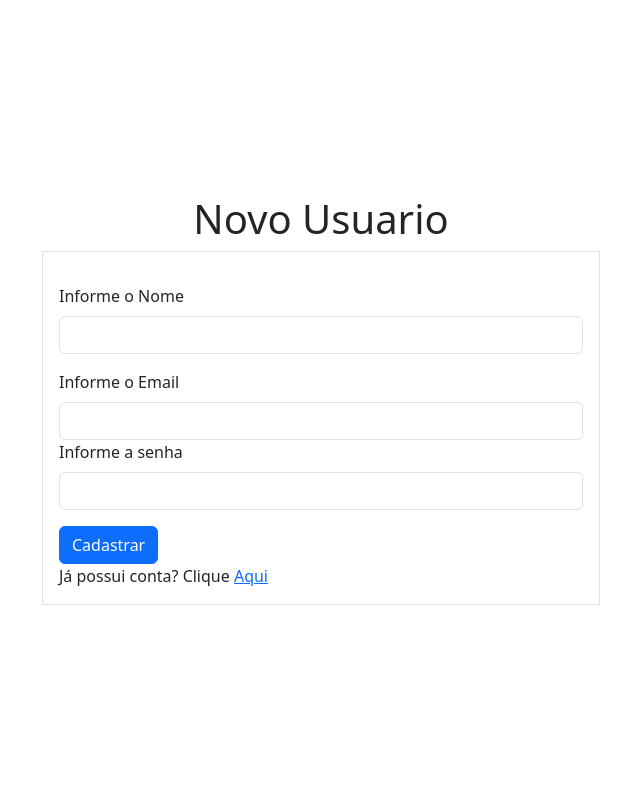
After one commit to igorcontri/eletivaI-php, a PHP site: page /novo_usuario.php in a window 1280 px wide. The commit adds this page. Shown: the whole page, without its empty margins (319-959 px from the left). Run offline with PHP 8.4, Linux system fonts and the light colour scheme.

Commit message:
projeto aula 2

```diff
--- /dev/null
+++ b/01_exercicios/projeto/conexao.php
@@ -0,0 +1,14 @@
+<?php
+declare(strict_types=1);
+
+$dominio = 'mysql:host=localhost;dbname=projetophp';
+$usuario = 'root';
+$senha = '';
+
+try {
+    $pdo = new PDO($dominio, $usuario, $senha);
+} catch (PDOException $e){
+    die("Erro ao conectar com o banco! ".$e->getMessage());
+}
+
+?>
--- /dev/null
+++ b/01_exercicios/projeto/novo_usuario.php
@@ -0,0 +1,71 @@
+<?php
+    require_once('conexao.php');
+
+    if($_SERVER['REQUEST_METHOD'] == "POST"){
+
+        try{
+
+          $nome = $_POST['nome'];
+          $email = $_POST['email'];
+          $senha = password_hash($_POST['senha'], PASSWORD_BCRYPT);
+          $stmt = $pdo->prepare("INSERT INTO usuario (nome, email, senha) VALUES(?, ?, ?)");
+
+          if($stmt->execute([$nome, $email, $senha]))
+            header("location: index.php?cadastro=true");
+          else
+            echo "<p> Erro ao inserir o usuário </p>";
+        } catch(Exception $e){
+          echo "Erro ao inserir usuário".$e->getMessage();
+          die();
+        }
+
+      }
+
+?>
+<!doctype html>
+<html lang="en">
+  <head>
+    <meta charset="utf-8">
+    <meta name="viewport" content="width=device-width, initial-scale=1">
+    <title>Exemplo</title>
+    <link href="https://cdn.jsdelivr.net/npm/bootstrap@5.3.3/dist/css/bootstrap.min.css" rel="stylesheet" integrity="sha384-QWTKZyjpPEjISv5WaRU9OFeRpok6YctnYmDr5pNlyT2bRjXh0JMhjY6hW+ALEwIH" crossorigin="anonymous">
+  </head>
+  <body class="d-flex flex-column container justify-content-center align-items-center vh-100">
+
+    <h1>Novo Usuario</h1>
+
+
+    <form action="" method="post" class="border w-50 p-3">
+      <div class="row mt-3">
+        <div class="col">
+          <label for="nome" class="form-label">Informe o Nome</label>
+          <input type="text" id="nome" name="nome" class="form-control">
+        </div>
+      </div>
+      <div class="row mt-3">
+        <div class="col">
+          <label for="email" class="form-label">Informe o Email</label>
+          <input type="text" id="email" name="email" class="form-control">
+        </div>
+      </div>
+      <div class="row">
+        <div class="col">
+          <label for="senha" class="form-label">Informe a senha</label>
+          <input type="password" id="senha" name="senha" class="form-control">
+        </div>
+      </div>
+      <div class="row">
+        <div class="col">
+          <button type="submit" class="btn btn-primary mt-3"> Cadastrar </button>
+        </div>
+      </div>
+      <div class="row">
+        <div class="col">
+          Já possui conta? Clique <a href="index.php">Aqui</a>
+        </div>
+      </div>
+    </form>
+
+    <script src="https://cdn.jsdelivr.net/npm/bootstrap@5.3.3/dist/js/bootstrap.bundle.min.js" integrity="sha384-YvpcrYf0tY3lHB60NNkmXc5s9fDVZLESaAA55NDzOxhy9GkcIdslK1eN7N6jIeHz" crossorigin="anonymous"></script>
+  </body>
+</html>
--- /dev/null
+++ b/01_exercicios/projeto/rodape.php
@@ -0,0 +1,5 @@
+</main>
+
+    <script src="https://cdn.jsdelivr.net/npm/bootstrap@5.3.3/dist/js/bootstrap.bundle.min.js" integrity="sha384-YvpcrYf0tY3lHB60NNkmXc5s9fDVZLESaAA55NDzOxhy9GkcIdslK1eN7N6jIeHz" crossorigin="anonymous"></script>
+  </body>
+</html>
```
Also changed, not shown: 01_exercicios/projeto/cabecalho.php (added, +41 -0 lines), 01_exercicios/projeto/categorias.php (added, +9 -0 lines), 01_exercicios/projeto/imoveis.php (added, +9 -0 lines), 01_exercicios/projeto/index.php (+13 -3 lines), 01_exercicios/projeto/principal.php (+7 -61 lines).
